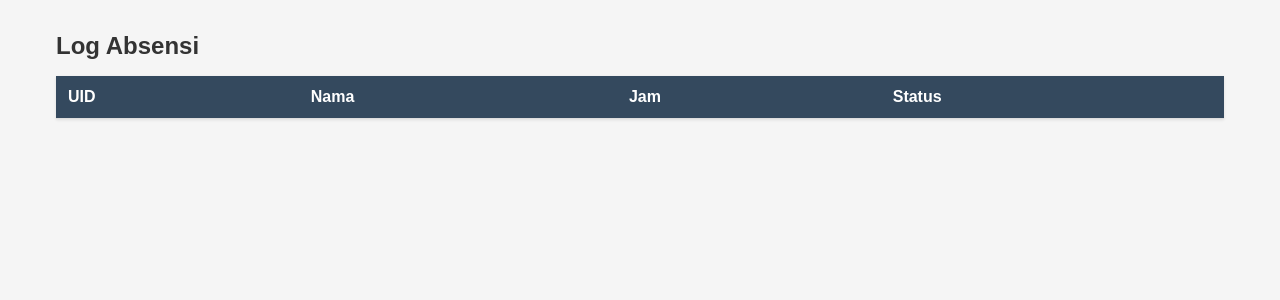
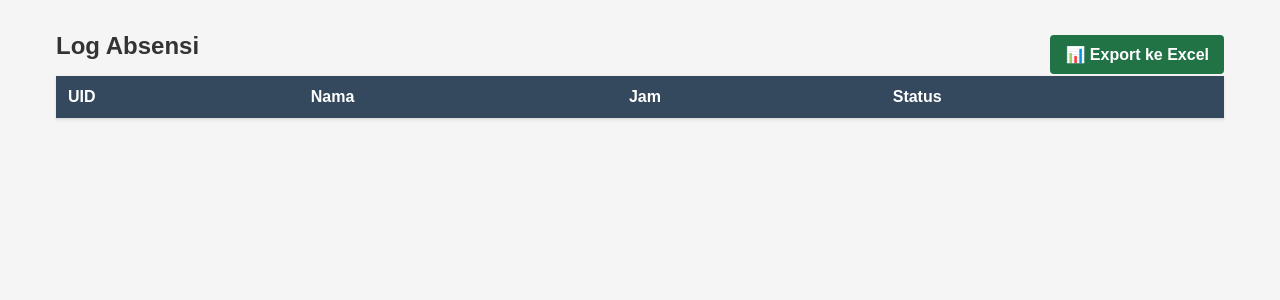
Before and after one commit to LeafCodes/esp32s3-rfid-attendance, a FastAPI app: template pc-app/app/templates/index.html in a window 1280 px wide. Shown: the part 60-360 px from the top of the page. Run offline with FastAPI, Linux system fonts and the light colour scheme; the template is opened without the code that fills it, so the values that code supplies are empty.

Commit message:
Add Export to Excel button on dashboard UI

```diff
--- a/pc-app/app/templates/index.html
+++ b/pc-app/app/templates/index.html
@@ -1,6 +1,11 @@
 {% extends "base.html" %}
 {% block content %}
-<h2>Log Absensi</h2>
+<div style="display: flex; justify-content: space-between; align-items: center;">
+    <h2>Log Absensi</h2>
+    <a href="/api/export/excel" style="padding: 10px 15px; background-color: #217346; color: white; text-decoration: none; border-radius: 4px; font-weight: bold;">
+        📊 Export ke Excel
+    </a>
+</div>
 <div id="attendance-log">
     <p>Memuat data...</p>
 </div>
```
